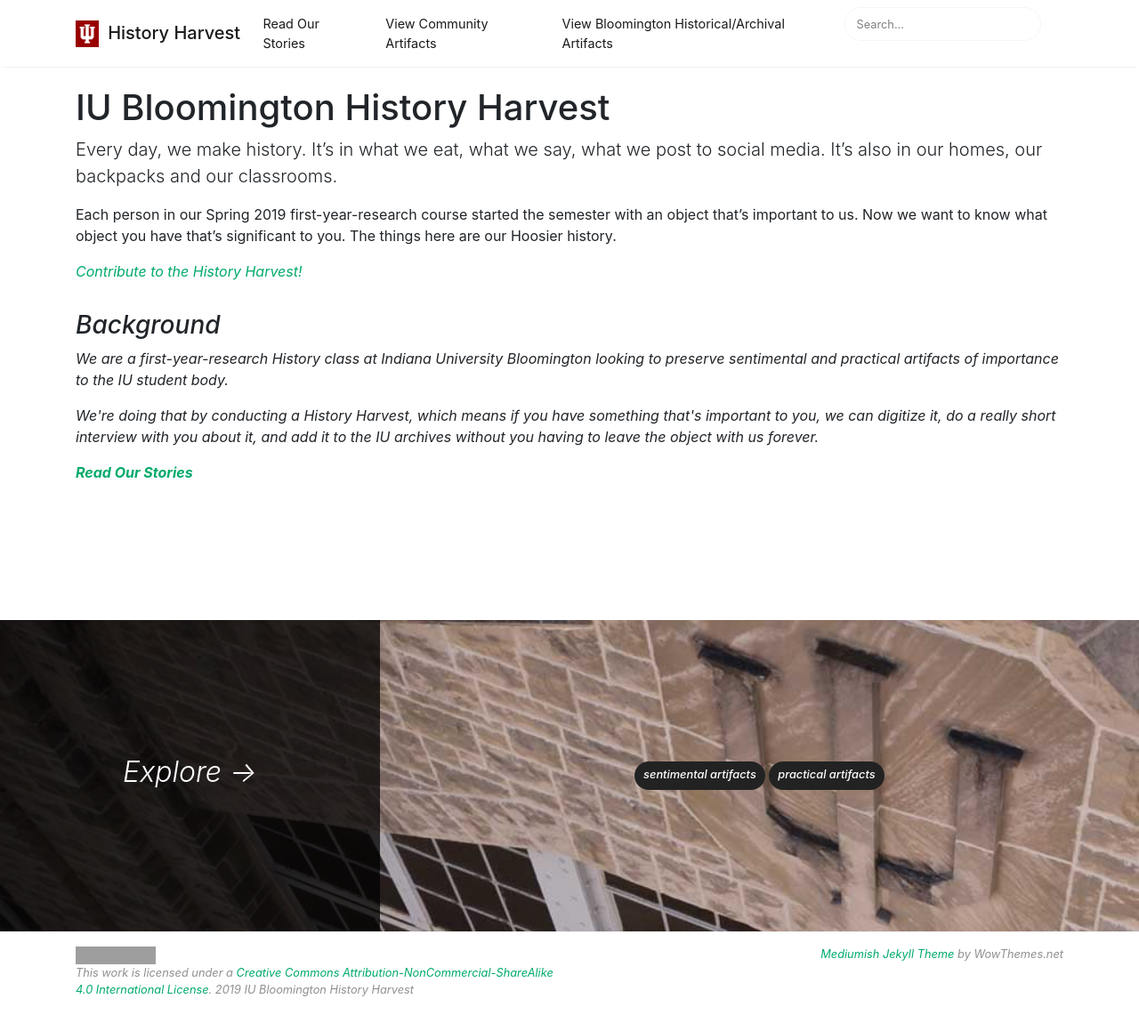
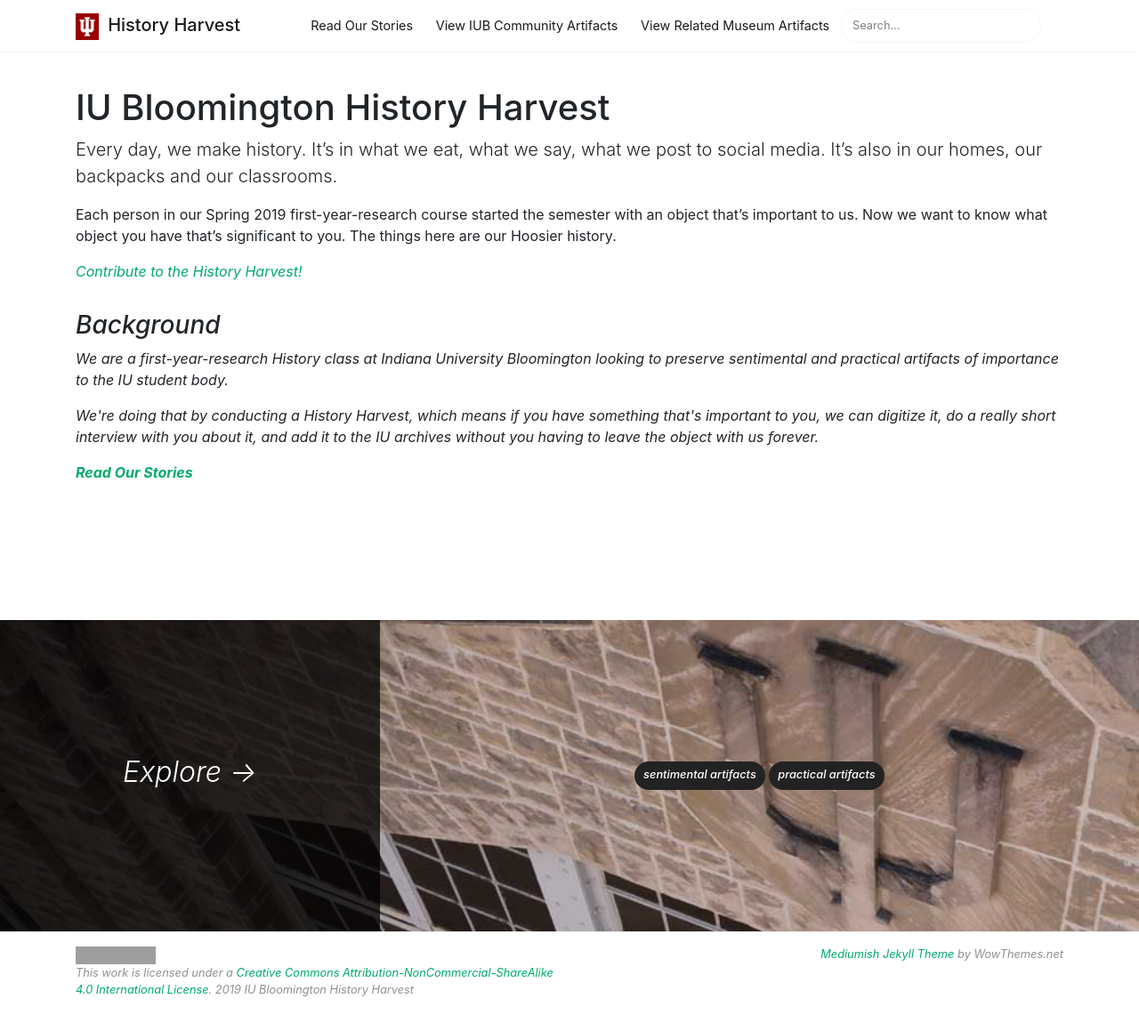
Before and after one commit to IUBHistoryHarvest/IUBHistoryHarvest.github.io, a Jekyll site: the page built from index.html, in a window 1280 px wide and 1196 px high. Shown: the top 1159 px of the window at 89% size. Built offline with Jekyll 4.4.1, drawn with Linux system fonts in a browser that asks for light colours; nearby versions of some CDN libraries; the list of posts is cut into pages by our own code; comment, search, counter and statistics services are not loaded; grey boxes are pictures that could not be loaded.

Commit message:
no message

```diff
--- a/_layouts/default.html
+++ b/_layouts/default.html
@@ -96,7 +96,7 @@
                 {% else %}
                 <li class="nav-item">
                 {% endif %}
-                <a class="nav-link" href="{{ site.baseurl }}/items">View Community Artifacts</a>
+                <a class="nav-link" href="{{ site.baseurl }}/items">View IUB Community Artifacts</a>
                 </li>
 
                  {% if page.url == "/" %}
@@ -104,7 +104,7 @@
                 {% else %}
                 <li class="nav-item">
                 {% endif %}
-                <a class="nav-link" href="{{ site.baseurl }}/archiveitems">View Bloomington Historical/Archival Artifacts</a>
+                <a class="nav-link" href="{{ site.baseurl }}/archiveitems">View Related Museum Artifacts</a>
                 </li>
 
 <!--
```
